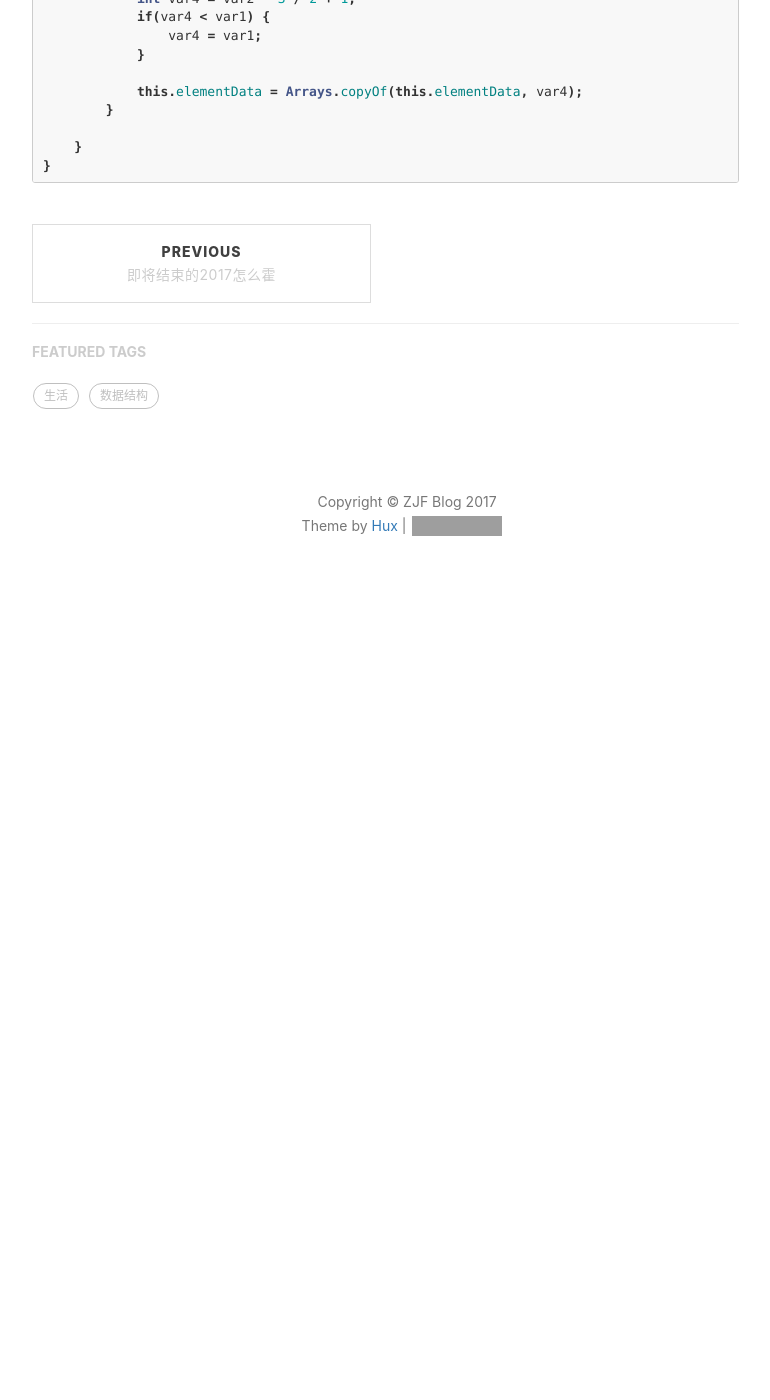
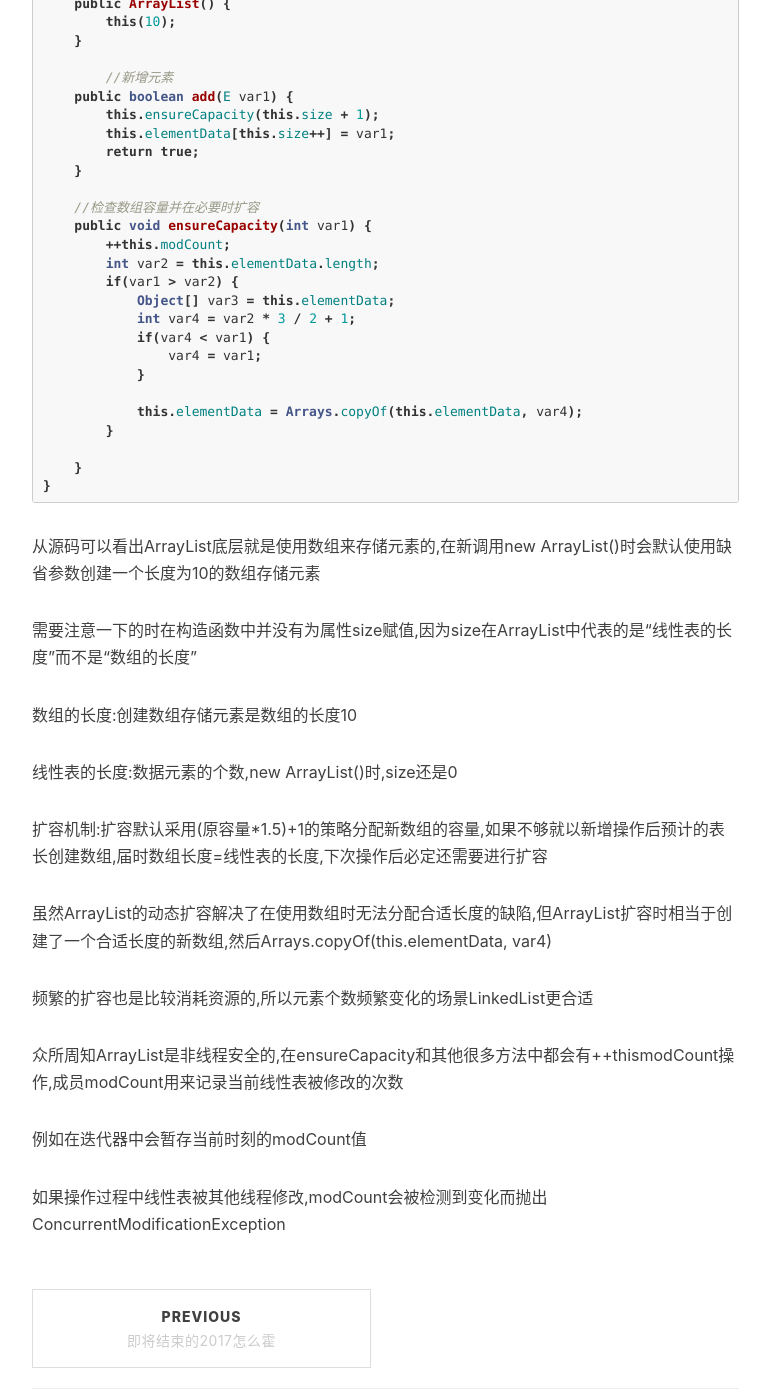
Before and after one commit to DoubleChick/DoubleChick.github.io, a Jekyll site: the page built from _posts/2017-12-05-linearList.markdown, in a window 1280 px wide and 1400 px high, scrolled down 1503 px. Shown: the whole window, without its empty margins (233-1003 px from the left). Built offline with Jekyll 4.4.1, drawn with Linux system fonts in a browser that asks for light colours; nearby versions of some CDN libraries; comment, search, counter and statistics services are not loaded; before the commit the page ends 2133 px from its top, so only the background shows below that; some of the changed text lies outside the part shown; grey boxes are pictures that could not be loaded.

Commit message:
Blog2Part5

````diff
--- a/_posts/2017-12-05-linearList.markdown
+++ b/_posts/2017-12-05-linearList.markdown
@@ -31,6 +31,20 @@ public class ArrayList<E> extends AbstractList<E> implements List<E>, RandomAcce
     private static final long serialVersionUID = 8683452581122892189L;
     private transient Object[] elementData;
     private int size;
+
+    //指定容量构造函数
+    public ArrayList(int var1) {
+        if(var1 < 0) {
+            throw new IllegalArgumentException("Illegal Capacity: " + var1);
+        } else {
+            this.elementData = new Object[var1];
+        }
+    }
+
+    //默认构造函数
+    public ArrayList() {
+        this(10);
+    }
 
 	//新增元素
     public boolean add(E var1) {
@@ -56,3 +70,22 @@ public class ArrayList<E> extends AbstractList<E> implements List<E>, RandomAcce
     }
 }
 ```
+从源码可以看出ArrayList底层就是使用数组来存储元素的,在新调用new ArrayList()时会默认使用缺省参数创建一个长度为10的数组存储元素
+
+需要注意一下的时在构造函数中并没有为属性size赋值,因为size在ArrayList中代表的是“线性表的长度”而不是“数组的长度”
+
+数组的长度:创建数组存储元素是数组的长度10
+
+线性表的长度:数据元素的个数,new ArrayList()时,size还是0
+
+扩容机制:扩容默认采用(原容量*1.5)+1的策略分配新数组的容量,如果不够就以新增操作后预计的表长创建数组,届时数组长度=线性表的长度,下次操作后必定还需要进行扩容
+
+虽然ArrayList的动态扩容解决了在使用数组时无法分配合适长度的缺陷,但ArrayList扩容时相当于创建了一个合适长度的新数组,然后Arrays.copyOf(this.elementData, var4)
+
+频繁的扩容也是比较消耗资源的,所以元素个数频繁变化的场景LinkedList更合适
+
+众所周知ArrayList是非线程安全的,在ensureCapacity和其他很多方法中都会有++thismodCount操作,成员modCount用来记录当前线性表被修改的次数
+
+例如在迭代器中会暂存当前时刻的modCount值
+
+如果操作过程中线性表被其他线程修改,modCount会被检测到变化而抛出ConcurrentModificationException
````
Also changed, not shown: other parts of _posts/2017-12-05-linearList.markdown (+2 -2 lines).
